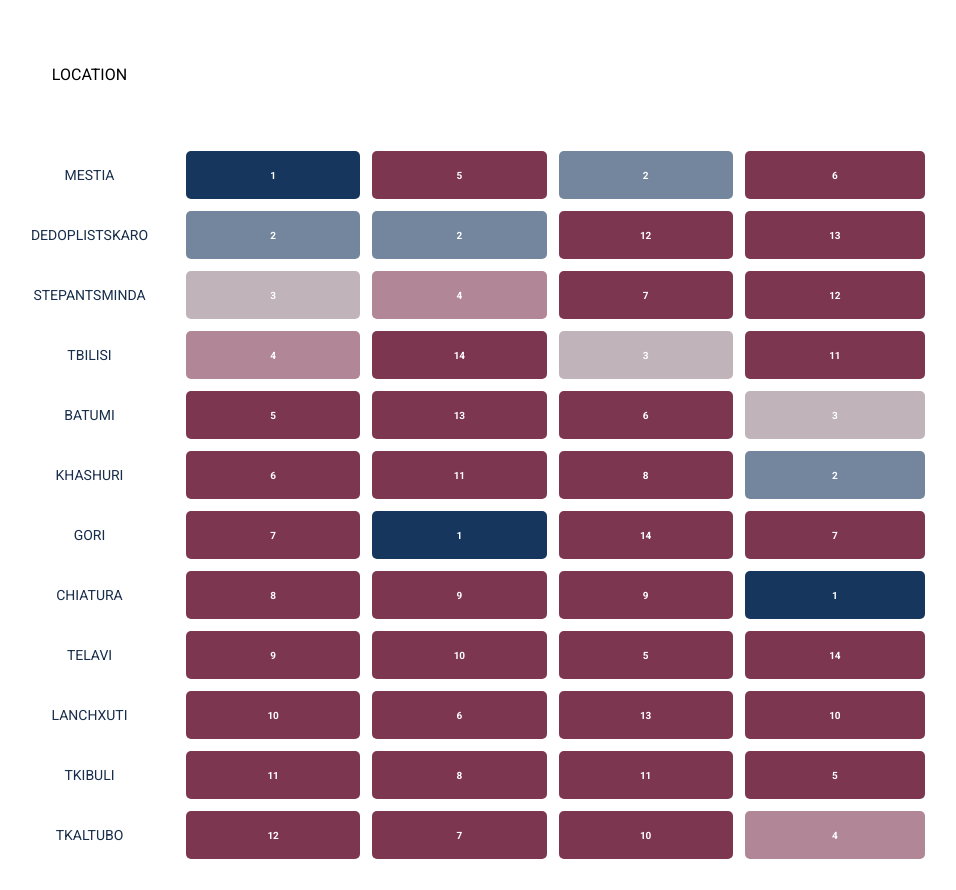
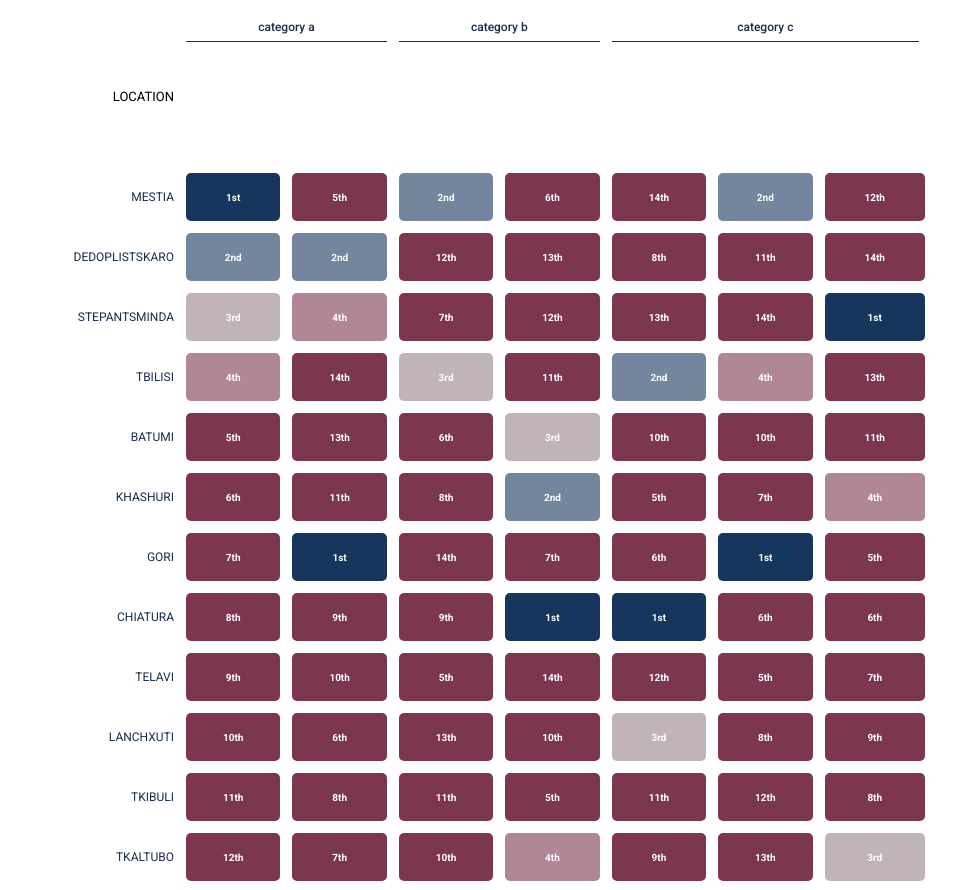
Before and after one commit to giorgi-ghviniashvili/table-grid, a plain HTML site: page index.html in a window 1280 px wide. Shown: the top 890 px of the page, without its empty margins (175-1131 px from the left). Drawn offline with nearby package versions, Linux system fonts and the light colour scheme; no server answers.

Commit message:
column categories

```diff
--- a/main.js
+++ b/main.js
@@ -66,7 +66,7 @@ const getColorBox = (rank, value, colorScale) => {
     style="background-color: ${color}; color: ${textColor};"
     data-rank="${rank}"
   >
-    <div class="value">${value}</div>
+    <div class="value">${ordinal_suffix_of(value)}</div>
   </div>`;
 };
 
@@ -79,6 +79,9 @@ function sortFunc(a, b, order) {
   const orderFunc = order === "asc" ? "ascending" : "descending";
   return d3[orderFunc](a[this.rankProp], b[this.rankProp]);
 }
+
+
+
 const headers = [
   {
     id: 0,
@@ -90,11 +93,11 @@ const headers = [
     cellTemplate: (d) => {
       return `${d.City}`;
     },
-    headerTemplate: mainHeaderTemplate,
+    headerTemplate: mainHeaderTemplate
   },
   {
     id: 1,
-    name: "Column A",
+    name: "Ranking",
     icon: "https://giorgi-ghviniashvili.github.io/typeamedia/tranquil-destinations/images/icons/hinduist-yoga-position.svg",
     propName: "column_a",
     rankProp: "column_a",
@@ -107,6 +110,7 @@ const headers = [
     headerTemplate: headerTemplate,
     order: "asc",
     colorScale: d3.scaleQuantile([1, 5], colors),
+    category: "category a"
   },
   {
     id: 2,
@@ -123,10 +127,11 @@ const headers = [
     headerTemplate: headerTemplate,
     order: "asc",
     colorScale: d3.scaleQuantile([1, 5], colors),
+    category: "category a"
   },
   {
     id: 3,
-    name: "Column B",
+    name: "Column C",
     icon: "https://giorgi-ghviniashvili.github.io/typeamedia/tranquil-destinations/images/icons/tap.svg",
     propName: "column_c",
     rankProp: "column_c",
@@ -139,10 +144,11 @@ const headers = [
     headerTemplate: headerTemplate,
     order: "asc",
     colorScale: d3.scaleQuantile([1, 5], colors),
+    category: "category b"
   },
   {
     id: 4,
-    name: "Column B",
+    name: "Column D",
     icon: "https://giorgi-ghviniashvili.github.io/typeamedia/tranquil-destinations/images/icons/tap.svg",
     propName: "column_d",
     rankProp: "column_d",
@@ -155,6 +161,58 @@ const headers = [
     headerTemplate: headerTemplate,
     order: "asc",
     colorScale: d3.scaleQuantile([1, 5], colors),
+    category: "category b"
+  },
+  {
+    id: 5,
+    name: "Column E",
+    icon: "https://giorgi-ghviniashvili.github.io/typeamedia/tranquil-destinations/images/icons/tap.svg",
+    propName: "column_e",
+    rankProp: "column_e",
+    sort: sortFunc,
+    class: "",
+    cellTemplate: function (d) {
+      const rank = d[this.rankProp];
+      return getColorBox(rank, rank, this.colorScale);
+    },
+    headerTemplate: headerTemplate,
+    order: "asc",
+    colorScale: d3.scaleQuantile([1, 5], colors),
+    category: "category c"
+  },
+  {
+    id: 6,
+    name: "Column F",
+    icon: "https://giorgi-ghviniashvili.github.io/typeamedia/tranquil-destinations/images/icons/tap.svg",
+    propName: "column_f",
+    rankProp: "column_f",
+    sort: sortFunc,
+    class: "",
+    cellTemplate: function (d) {
+      const rank = d[this.rankProp];
+      return getColorBox(rank, rank, this.colorScale);
+    },
+    headerTemplate: headerTemplate,
+    order: "asc",
+    colorScale: d3.scaleQuantile([1, 5], colors),
+    category: "category c"
+  },
+  {
+    id: 7,
+    name: "Column G",
+    icon: "https://giorgi-ghviniashvili.github.io/typeamedia/tranquil-destinations/images/icons/tap.svg",
+    propName: "column_g",
+    rankProp: "column_g",
+    sort: sortFunc,
+    class: "",
+    cellTemplate: function (d) {
+      const rank = d[this.rankProp];
+      return getColorBox(rank, rank, this.colorScale);
+    },
+    headerTemplate: headerTemplate,
+    order: "asc",
+    colorScale: d3.scaleQuantile([1, 5], colors),
+    category: "category c"
   },
 ];
 
@@ -173,7 +231,7 @@ const cities = [
   "Dedoplistskaro",
   "Chiatura",
   "Tkibuli",
-  ];
+];
 
 const data = (function () {
   const arr = [];
@@ -222,3 +280,18 @@ function shuffle(array) {
 
   return array;
 }
+
+function ordinal_suffix_of(i) {
+  var j = i % 10,
+    k = i % 100;
+  if (j == 1 && k != 11) {
+    return i + "st";
+  }
+  if (j == 2 && k != 12) {
+    return i + "nd";
+  }
+  if (j == 3 && k != 13) {
+    return i + "rd";
+  }
+  return i + "th";
+}
--- a/table.css
+++ b/table.css
@@ -49,26 +49,20 @@ body {
 
 .category-title {
   text-align: center;
-  font-family: Ubuntu;
   font-style: normal;
-  font-weight: bold;
+  font-weight: 500;
   font-size: 12px;
   line-height: 14px;
-  padding-left: var(--cell-half-padding);
-  padding-right: var(--cell-half-padding);
-  color: #172d4a;
+  padding: 0px calc(var(--gutter-width) / 2);
+  color: var(--header-title-color);
 }
 
 .category-title .cat-border {
   padding-top: 7px;
-  border-bottom: 1px solid #172d4a;
+  border-bottom: 1px solid var(--header-title-color);
   width: 100%;
 }
 
-.category-title:first-child,
-.category-title:nth-child(2) {
-  visibility: hidden;
-}
 /* END OF COLUMN CATEGORIES */
 
 /* TABLE HEADER */
@@ -262,14 +256,13 @@ body {
 .main-column .table-data-inner {
   display: flex;
   align-items: center;
-  justify-content: center;
+  justify-content: flex-end;
   height: 100%;
   width: 100%;
   color: var(--main-column-color);
   text-transform: uppercase;
-  font-size: 14px;
-  text-align: center;
-  line-height: 16px;
+  font-size: 12px;
+  line-height: 13px;
 }
 
 .table-head:first-child .header-text {
@@ -322,10 +315,13 @@ body {
 
 .location-txt {
   height: 58px;
+  width: 100%;
   display: flex;
   align-items: center;
-  justify-content: center;
+  justify-content: flex-end;
   text-transform: uppercase;
+  font-size: 13px;
+  line-height: 15px;
 }
 
 /* END OF TABLE BODY */
--- a/table.js
+++ b/table.js
@@ -69,17 +69,18 @@ function Table(params) {
     categoryTitles = null,
     showNColumnsMobile = 2, // how many columns to show on mobile scrollable horizontally;
     currentSort = null, // current sort column
-    getValue = (d, propName) => {
-      let prop = propName;
-      if (typeof propName === "function") {
-        prop = propName(d);
-      }
-      return d[prop];
-    },
     timer,
     filterFunc,
     showN,
     firstColumnWidth;
+
+  const getValue = (d, propName) => {
+    let prop = propName;
+    if (typeof propName === "function") {
+      prop = propName(d);
+    }
+    return d[prop];
+  };
 
   function main(resize = false) {
     const br = getMobileBreakdown();
@@ -109,7 +110,6 @@ function Table(params) {
           title: d[0],
           headers: d[1].length,
           isMainColumn: d[1][0].isMainColumn,
-          offset: i === 0 ? d[1][0].id - 1 : 0,
         };
       });
 
@@ -157,7 +157,7 @@ function Table(params) {
       });
 
     if (attrs.data.length <= showN) {
-      showMoreOrLessBtn.style('display', 'none')
+      showMoreOrLessBtn.style("display", "none");
     }
 
     drawAll(resize);
@@ -167,6 +167,7 @@ function Table(params) {
     if (categoryTitles.length) {
       addCategoryTitles();
     }
+
     addTableHead(resize);
     addTableBody();
     adjustHeight();
@@ -182,6 +183,15 @@ function Table(params) {
   }
 
   function addCategoryTitles() {
+    if (!categoryTitles.some(d => d.isMainColumn)) {
+      categoryTitles.unshift({
+        title: "main",
+        headers: 1,
+        isMainColumn: true,
+        hidden: true,
+      })
+    }
+
     const catTitle = headerCategories
       .patternify({
         tag: "div",
@@ -194,9 +204,10 @@ function Table(params) {
         if (d.isMainColumn) {
           return `${firstColumnWidth}px`;
         }
-        return `calc(((100% - ${firstColumnWidth}px) / ${
-          headers.length - 1
-        }) * ${d.headers})`;
+        return `calc(((100% - ${firstColumnWidth}px) / ${headers.length - 1}) * ${d.headers})`;
+      })
+      .style("visibility", (d) => {
+        return d.hidden ? "hidden" : null;
       });
 
     catTitle.patternify({
@@ -581,11 +592,12 @@ function Table(params) {
   }
 
   function shuffle(array) {
-    var currentIndex = array.length, temporaryValue, randomIndex;
+    var currentIndex = array.length,
+      temporaryValue,
+      randomIndex;
 
     // While there remain elements to shuffle...
     while (0 !== currentIndex) {
-
       // Pick a remaining element...
       randomIndex = Math.floor(Math.random() * currentIndex);
       currentIndex -= 1;
```
